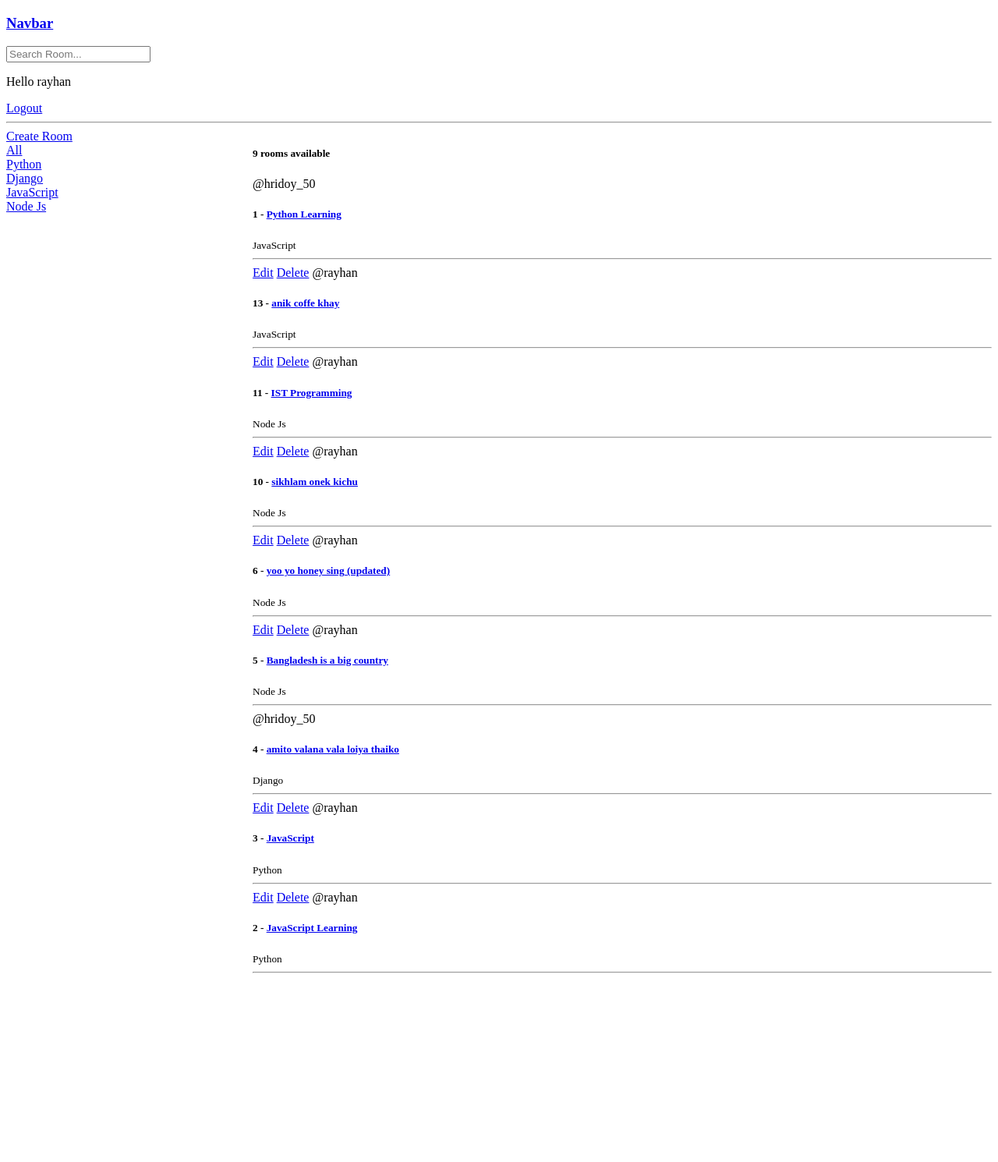
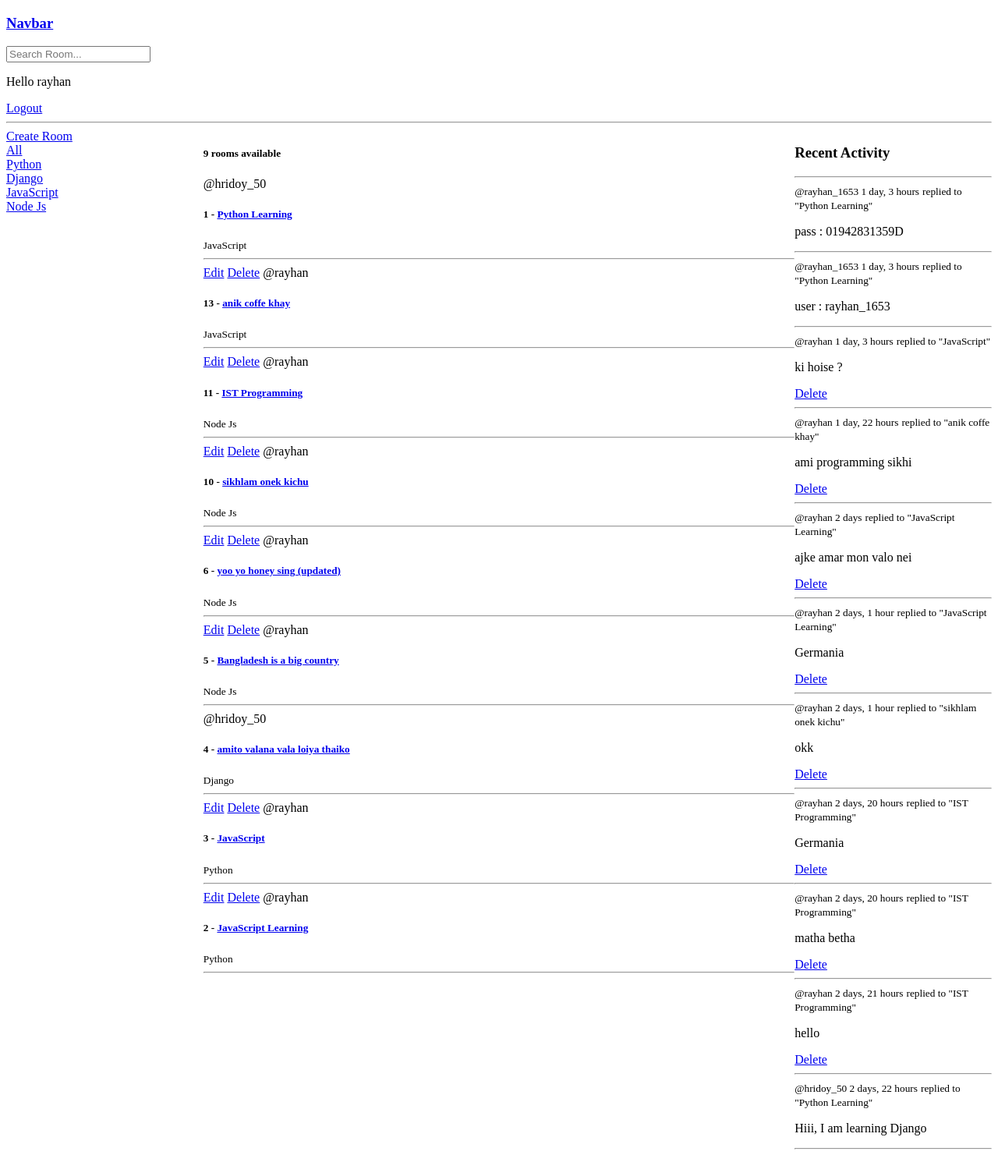
Before and after one commit to progRayhan/StudyBuddy, a Django app: page / in a window 1280 px wide. Shown: the whole page at 78% size. Before the commit the page ends 1248 px from the top, so only its background shows below. Run offline with Django 4.2, Linux system fonts and the light colour scheme; a user stored in the database is signed in; data comes from the database, SQL or seed files in the repository; both versions use the stored data as it was after the commit.

Commit message:
Activity Feed Added

```diff
--- a/base/models.py
+++ b/base/models.py
@@ -34,5 +34,8 @@ class Message(models.Model):
     updated = models.DateTimeField(auto_now=True)
     created = models.DateTimeField(auto_now_add=True)
 
+    class Meta:
+        ordering = ['-updated','-created']
+
     def __str__(self):
         return self.body[0:50]
--- /dev/null
+++ b/base/templates/base/activity_component.html
@@ -0,0 +1,14 @@
+<h3>Recent Activity</h3>
+        <hr>
+        {% for message in room_messages %}
+            <div>
+                <small>@{{message.user}} {{message.created|timesince}}</small>
+                <small>replied to "{{message.room}}"</small>
+
+                <p>{{message}}</P>
+                {% if request.user == message.user %}
+                <a href="{% url 'delete-message' message.id %}">Delete</a>
+                {% endif %}
+                <hr>
+            </div>
+        {% endfor %}
--- /dev/null
+++ b/base/templates/base/feed_component.html
@@ -0,0 +1,15 @@
+<div>
+    {% for a in room %}
+        <div>
+            {% if request.user == a.host %}
+            <a href="{% url 'update-room' a.id %}">Edit</a>
+            <a href="{% url 'delete-room' a.id %}">Delete</a>
+            {% endif %}
+
+            <span>@{{a.host.username}}</span>
+            <h5>{{a.id}} - <a href="{% url 'room' a.id %}">{{a.name}}</a></h5>
+            <small>{{a.topic.name}}</small>
+            <hr>
+        </div>
+    {% endfor %}
+</div>
--- a/base/templates/base/home.html
+++ b/base/templates/base/home.html
@@ -5,39 +5,23 @@
 <style>
     .home-container{
         display : grid;
-        grid-template-columns: 1fr 3fr;
+        grid-template-columns: 1fr 3fr 1fr;
     }
 </style>
 
 <div class="home-container">
 
     <div>
-        <a href="{% url 'create-room' %}">Create Room</a>
-        <div>
-            <a href="{% url 'home' %}">All</a>
-        </div>
-        {% for topic in topics %}
-        <div>
-            <a href="{% url 'home' %}?q={{topic.name}}">{{topic.name}}</a>
-        </div>
-        {% endfor %}
+        {% include 'base/topic_component.html' %}
     </div>
 
     <div>
         <h5>{{room_count}} rooms available</h5>
-        {% for a in room %}
-        <div>
-            {% if request.user == a.host %}
-            <a href="{% url 'update-room' a.id %}">Edit</a>
-            <a href="{% url 'delete-room' a.id %}">Delete</a>
-            {% endif %}
+        {% include 'base/feed_component.html' %}
+    </div>
 
-            <span>@{{a.host.username}}</span>
-            <h5>{{a.id}} - <a href="{% url 'room' a.id %}">{{a.name}}</a></h5>
-            <small>{{a.topic.name}}</small>
-            <hr>
-        </div>
-    {% endfor %}
+    <div>
+        {% include 'base/activity_component.html' %}
     </div>
 
 </div>
--- /dev/null
+++ b/base/templates/base/topic_component.html
@@ -0,0 +1,9 @@
+<a href="{% url 'create-room' %}">Create Room</a>
+        <div>
+            <a href="{% url 'home' %}">All</a>
+        </div>
+        {% for topic in topics %}
+        <div>
+            <a href="{% url 'home' %}?q={{topic.name}}">{{topic.name}}</a>
+        </div>
+        {% endfor %}
--- a/base/views.py
+++ b/base/views.py
@@ -72,8 +72,9 @@ def home(request):
         Q(description__icontains = q)
     )
     room_count = rooms.count()
+    room_messages = Message.objects.filter(Q(room__topic__name__icontains=q))
     topics = Topic.objects.all()
-    context = {'room':rooms, 'topics':topics, 'room_count':room_count}
+    context = {'room':rooms, 'topics':topics, 'room_count':room_count, 'room_messages':room_messages}
     return render(request, 'base/home.html', context)
 
 def room(request,pk):
@@ -83,7 +84,7 @@ def room(request,pk):
     #     if i['id'] == int(pk):
     #         room = i
     room = Room.objects.get(id=pk)
-    room_messages = room.message_set.all().order_by('-created')
+    room_messages = room.message_set.all()
     participants = room.participants.all()
 
     if request.method == 'POST':
```
Also changed, not shown: db.sqlite3.
